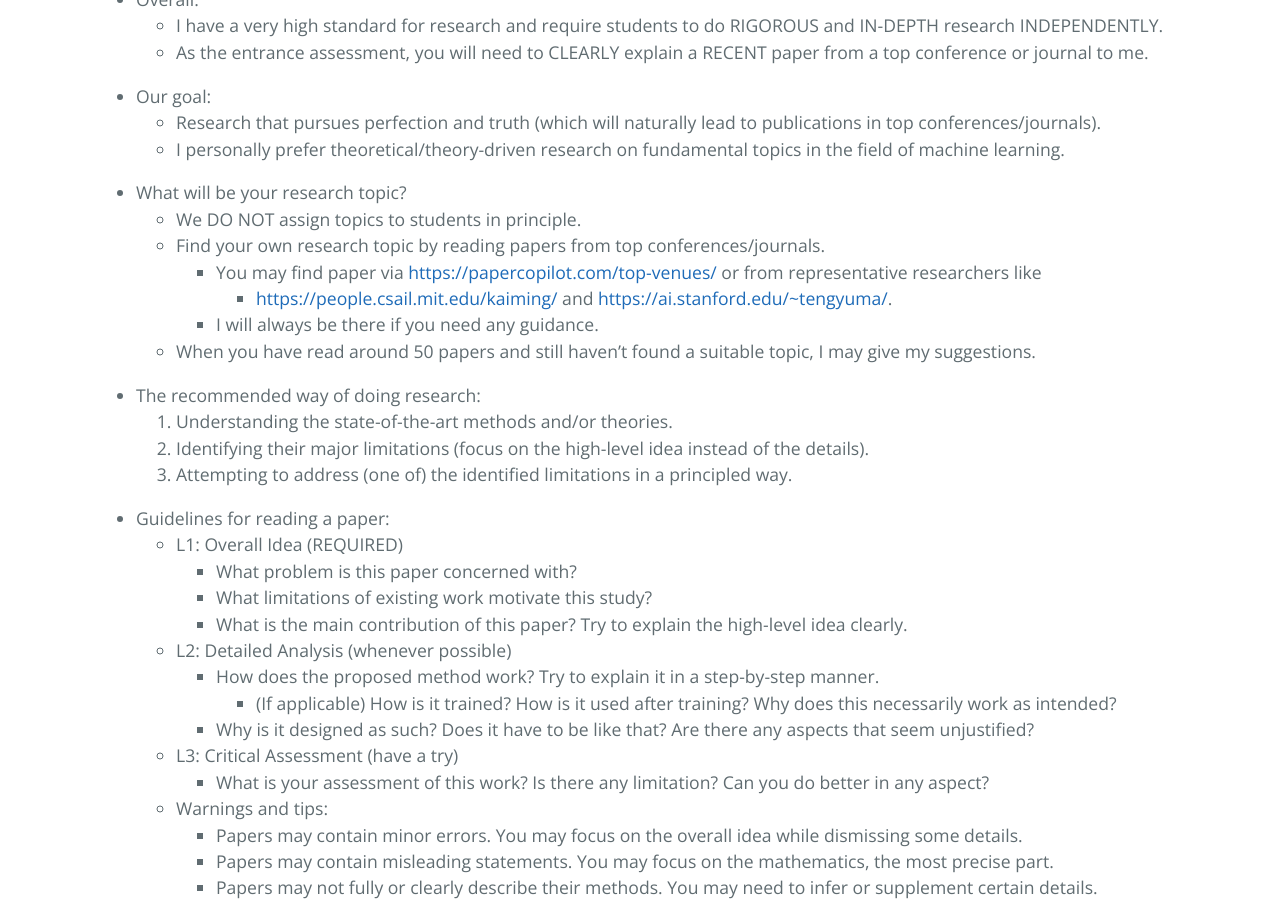
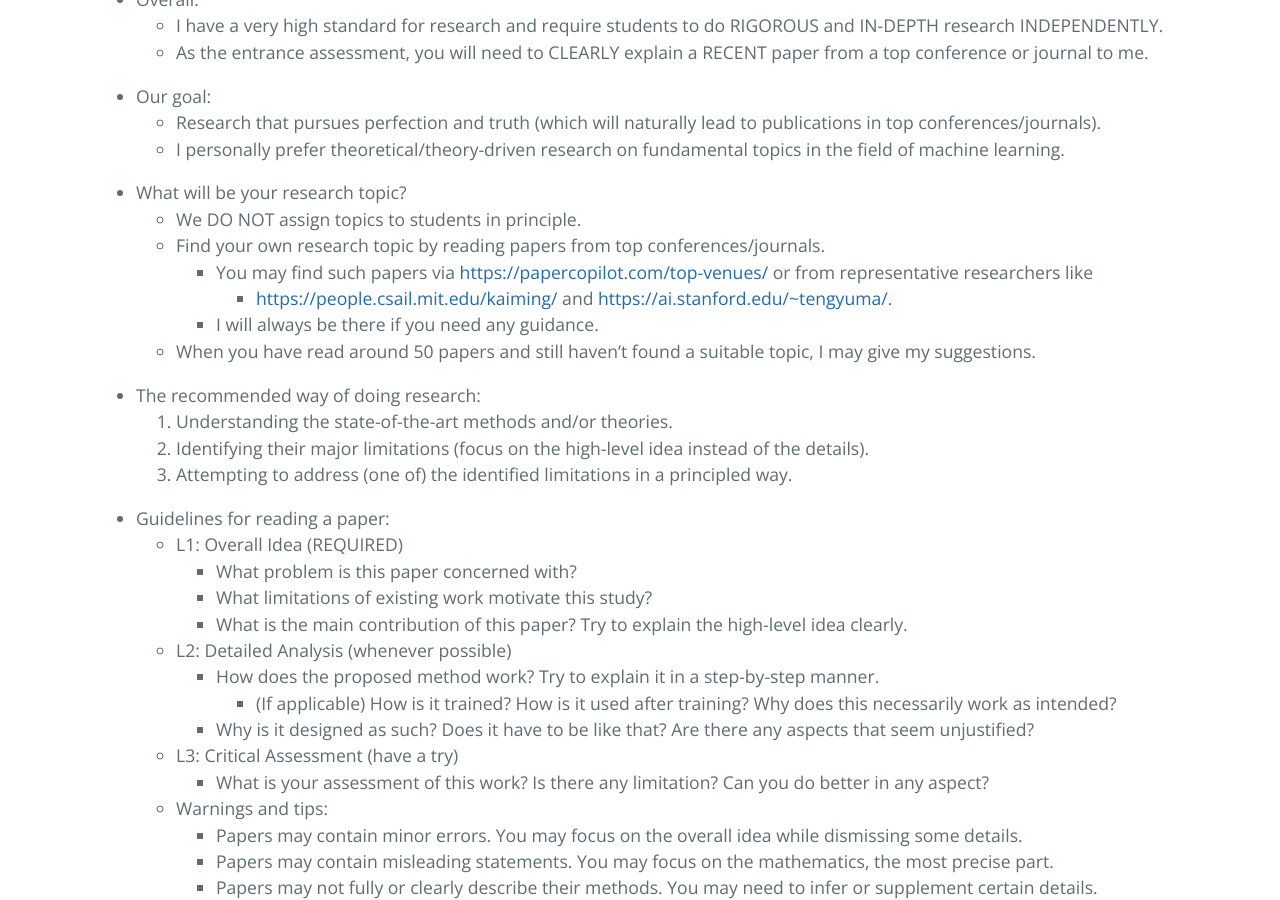
Before and after one commit to ZhimingZhou/zhimingzhou.github.io, a Jekyll site: the page built from _posts/2020-12-09-Prospective-Students.md, in a window 1280 px wide and 900 px high, scrolled down 476 px. Built offline with Jekyll 4.4.1, drawn with Linux system fonts in a browser that asks for light colours.

Commit message:
Update 2020-12-09-Prospective-Students.md

```diff
--- a/_posts/2020-12-09-Prospective-Students.md
+++ b/_posts/2020-12-09-Prospective-Students.md
@@ -23,7 +23,7 @@ I’m looking for TALENTED students with GENUINE enthusiasm for FUNDAMENTAL rese
 - What will be your research topic?
 	- We DO NOT assign topics to students in principle.
 	- Find your own research topic by reading papers from top conferences/journals.
-		- You may find paper via [https://papercopilot.com/top-venues/](https://papercopilot.com/top-venues/) or from representative researchers like
+		- You may find such papers via [https://papercopilot.com/top-venues/](https://papercopilot.com/top-venues/) or from representative researchers like
 			- [https://people.csail.mit.edu/kaiming/](https://people.csail.mit.edu/kaiming/) and [https://ai.stanford.edu/~tengyuma/](https://ai.stanford.edu/~tengyuma/).
 		- I will always be there if you need any guidance.
 	- When you have read around 50 papers and still haven't found a suitable topic, I may give my suggestions.
```
